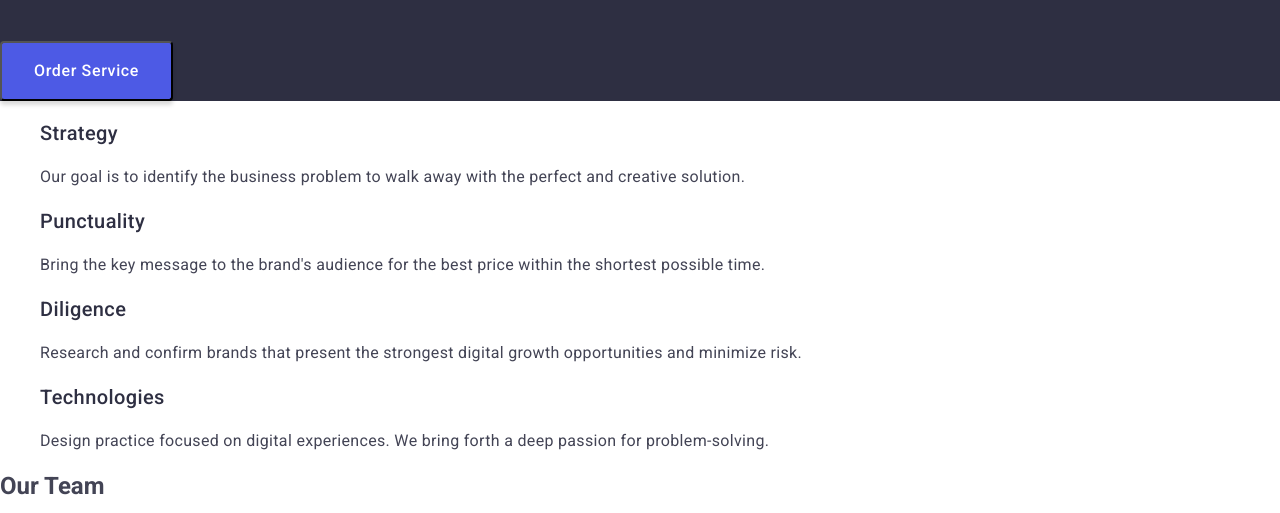
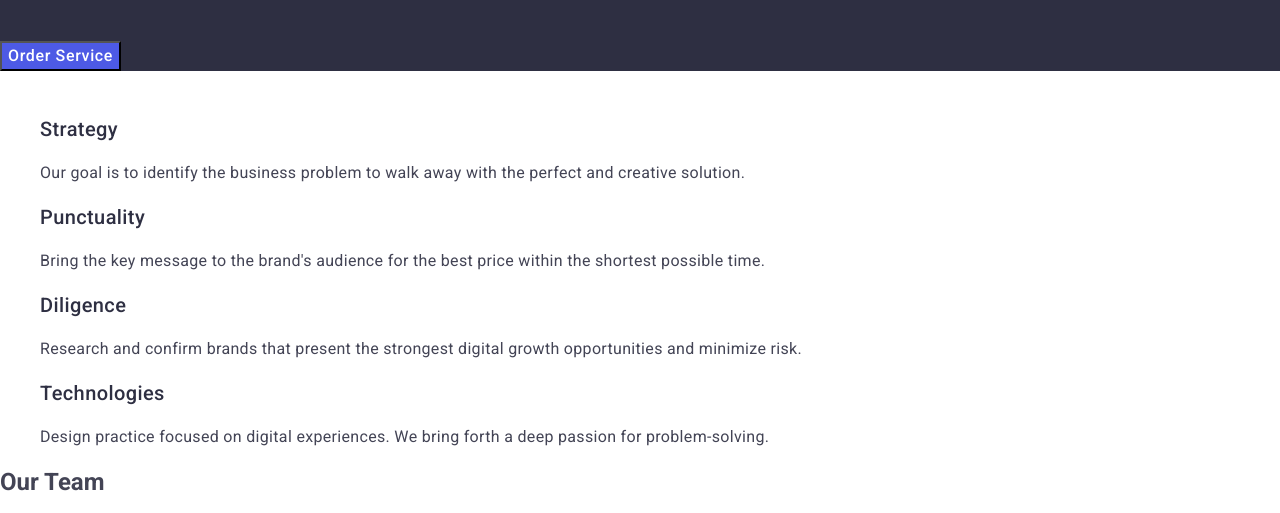
Before and after one commit to Eksaron/goit-markup-hw-02, a plain HTML site: page index.html in a window 1280 px wide. Shown: the part 285-798 px from the top of the page. Drawn offline with nearby package versions, Linux system fonts and the light colour scheme.

Commit message:
fix.error. common

```diff
--- a/css/styles.css
+++ b/css/styles.css
@@ -1,11 +1,28 @@
 body {
-    font-family: 'Roboto', 'Raleway';
+    /* font-family: "Roboto", "Raleway" */
+    font-family: "Roboto", sans-serif;
     background-color: #FFFFFF;
     color: #434455;
     text-decoration: none;
     font-style: normal;
 }
 
+/*position,
+width,
+height,
+left,
+top,
+box-sizing,
+display,
+align-items,
+padding,
+flex-direction,
+gap,
+border-radius,
+box-shadow,
+order,
+flex-grow,
+border-bottom*/
 a {
     text-decoration: none;
 }
@@ -15,12 +32,12 @@ ul {
 }
 
 .visually-hidden {
-    position: absolute;
-    width: 1px;
-    height: 1px;
+    /* position: absolute; */
+    /* width: 1px; */
+    /* height: 1px; */
     margin: -1px;
     border: 0;
-    padding: 0;
+    /* padding: 0; */
 
     white-space: nowrap;
     clip-path: inset(100%);
@@ -78,13 +95,13 @@ ul {
 }
 
 .form-button {
-    display: inline-flex;
-    padding: 16px 32px;
-    align-items: flex-start;
-    gap: 10px;
-    border-radius: 4px;
+    /* display: inline-flex; */
+    /* padding: 16px 32px; */
+    /* align-items: flex-start; */
+    /* gap: 10px; */
+    /* border-radius: 4px; */
     background: #4D5AE5;
-    box-shadow: 0px 4px 4px 0px rgba(0, 0, 0, 0.15);
+    /* box-shadow: 0px 4px 4px 0px rgba(0, 0, 0, 0.15); */
     color: #FFF;
     font-size: 16px;
     font-weight: 500;
@@ -130,12 +147,12 @@ ul {
 .team-item {}
 
 .team-img {
-    display: inline-flex;
+    /* display: inline-flex; */
     padding-bottom: 32px;
-    flex-direction: column;
+    /* flex-direction: column; */
     justify-content: center;
-    align-items: center;
-    gap: 32px;
+    /* align-items: center; */
+    /* gap: 32px; */
 }
 
 .team-subtitle {
```
